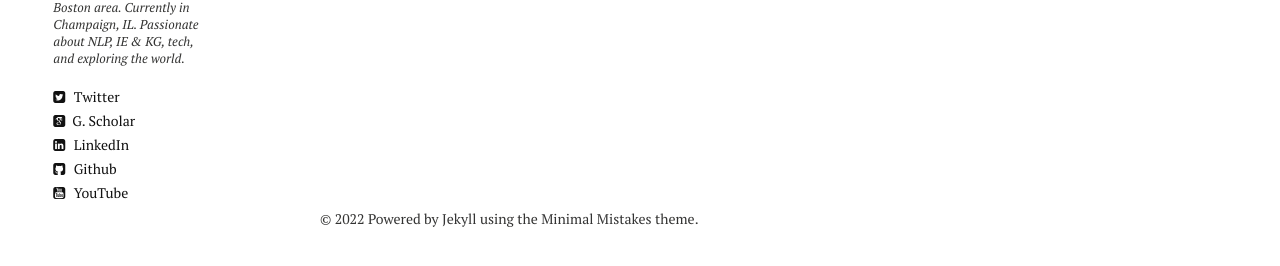
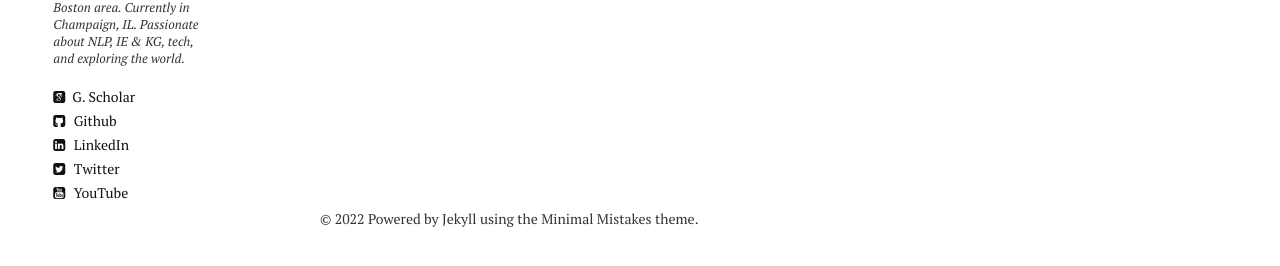
Before and after one commit to yrf1/yrf1.github.io, a Jekyll site: the page built from index.md, in a window 1280 px wide. Shown: the part 617-883 px from the top of the page. Built offline with Jekyll 4.4.1, drawn with Linux system fonts in a browser that asks for light colours; nearby versions of some CDN libraries; comment, search, counter and statistics services are not loaded.

Commit message:
Update Website

```diff
--- a/_includes/_author-bio.html
+++ b/_includes/_author-bio.html
@@ -7,10 +7,10 @@
 {% endif %}
 <h3>{{ site.owner.name }}</h3>
 <p>{{ site.owner.bio }}</p>
-{% if site.owner.twitter %}<a href="http://twitter.com/{{ site.owner.twitter }}" class="author-social" target="_blank"><i class="fa fa-twitter-square"></i> Twitter</a>{% endif %}
 {% if site.owner.google_scholar %}<a href="http://scholar.google.es/citations?user={{ site.owner.google_scholar }}" class="author-social" target="_blank"><i class="ai ai-google-scholar-square"></i>&nbsp; G. Scholar</a>{% endif %}
-{% if site.owner.linkedin %}<a href="http://linkedin.com/in/{{ site.owner.linkedin }}" class="author-social" target="_blank"><i class="fa fa-linkedin-square"></i> LinkedIn</a>{% endif %}
 {% if site.owner.instagram %}<a href="http://instagram.com/{{ site.owner.instagram }}" class="author-social" target="_blank"><i class="fa fa-instagram"></i> Instagram</a>{% endif %}
 {% if site.owner.github %}<a href="http://github.com/{{ site.owner.github }}" class="author-social" target="_blank"><i class="fa fa-github-square"></i> Github</a>{% endif %}
 <!-- {% if site.owner.email %}<a href="mailto:{{ site.owner.email }}" class="author-social" target="_blank"><i class="fa fa-envelope-square"></i> e-Mail</a>{% endif %} -->
+{% if site.owner.linkedin %}<a href="http://linkedin.com/in/{{ site.owner.linkedin }}" class="author-social" target="_blank"><i class="fa fa-linkedin-square"></i> LinkedIn</a>{% endif %}
+{% if site.owner.twitter %}<a href="http://twitter.com/{{ site.owner.twitter }}" class="author-social" target="_blank"><i class="fa fa-twitter-square"></i> Twitter</a>{% endif %}
 {% if site.owner.youtube %}<a href="http://youtube.com/{{ site.owner.youtube }}" class="author-social" target="_blank"><i class="fa fa-youtube-square"></i> YouTube</a>{% endif %}
```
